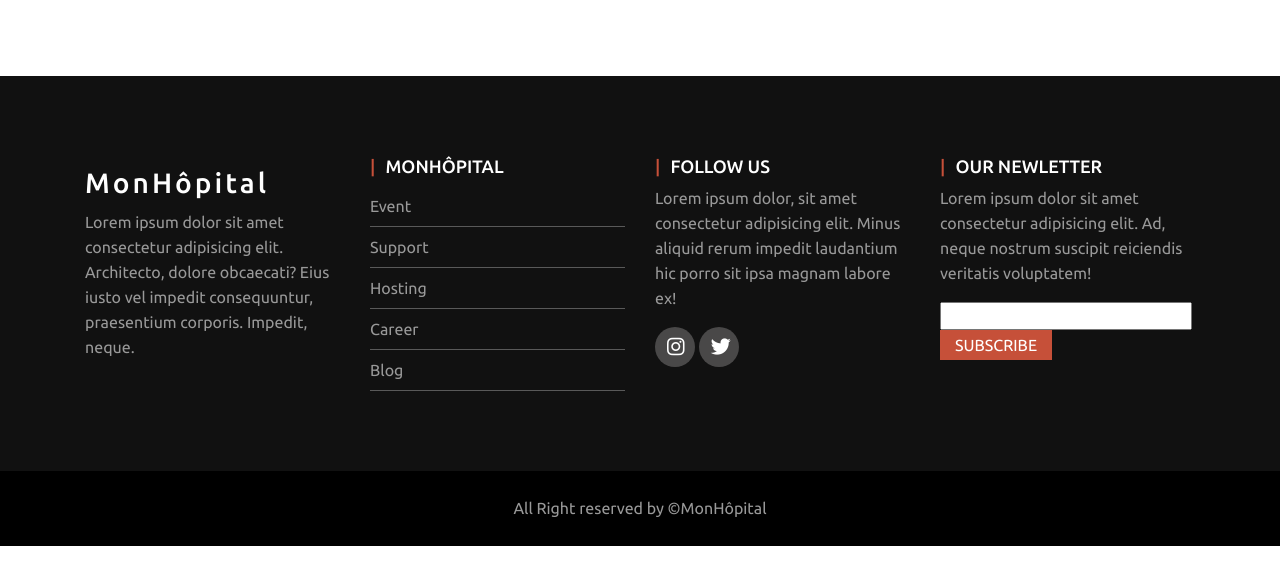
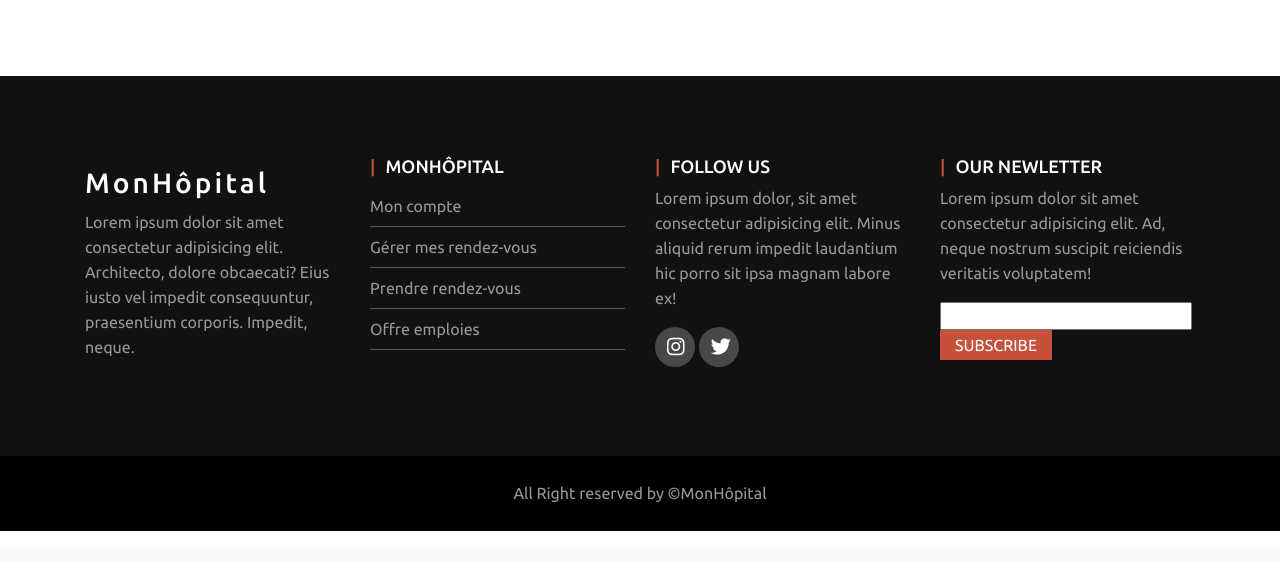
Before and after one commit to Sulli8/HSP_Site_Web, a PHP site: page /HSP_Site_Web/medico/view/index.php in a window 1280 px wide. Shown: the part 1801-2363 px from the top of the page. After the commit the page ends 2332 px from the top, so only its background shows below. Run offline with PHP 8.4, Linux system fonts and the light colour scheme; a user stored in the database is signed in; data comes from the database, SQL or seed files in the repository; some libraries are stand-ins or nearby versions.

Commit message:
+ ajout des include dans index.php

```diff
--- a/medico/include/footer.php
+++ b/medico/include/footer.php
@@ -10,11 +10,17 @@
                 <div class="col-md-3 col-sm-6 col-xs-12 segment-two">
                     <h2>MonHôpital</h2>
                     <ul>
-                        <li><a href="">Event</a></li>
-                        <li><a href="">Support</a></li>
-                        <li><a href="">Hosting</a></li>
-                        <li><a href="">Career</a></li>
-                        <li><a href="">Blog</a></li>
+                      <?php if(isset($_SESSION['email'])){ ?>
+
+                        <li><a href=""  data-toggle="modal" data-target="#exampleModalPARA">Mon compte</a></li>
+                              <li><a href="" data-toggle="modal" data-target="#exampleModalGr">Gérer mes rendez-vous</a></li>
+                              <li><a href="" data-toggle="modal" data-target="#exampleModalPr">Prendre rendez-vous</a></li>
+                              <li><a href="" data-toggle="modal" data-target=".bd-example-modal-lg">Offre emploies</a></li>
+                      <?php } else { ?>
+                        <li><a href="index.php">Accueil</a></li>
+                        <li><a href="#our-services-id">Nos Services</a></li>
+                        <li><a href="" data-toggle="modal" data-target="#exampleModalC">Contact</a></li>
+                      <?php } ?>
                     </ul>
                 </div>
                 <div class="col-md-3 col-sm-6 col-xs-12 segment-three">
--- a/medico/view/index.php
+++ b/medico/view/index.php
@@ -1,7 +1,6 @@
 <!DOCTYPE html>
 <?php
 session_start();
-
     $error = NULL;
     //Get URL Key
     if(isset($_GET['key']) && $_GET['key'] == "w40n6-6a55") { //Wrong Password
@@ -85,7 +84,7 @@ session_start();
         <strong><?php echo $candidature; ?></strong>
     </div>
     <?php include "../include/page.php"; ?>
-    <?php include "../include/footer.php"; ?>
+
     <!-- Modal Connexion -->
     <?php include "../Modal/connexion.php"; ?>
     <!-- Modal Emploies -->
@@ -103,5 +102,6 @@ session_start();
     <?php include "../Modal/gerer_rdv.php"; ?>
     <!-- Modal Paramètres -->
     <?php include "../Modal/parametre.php"; ?>
+      <?php include "../include/footer.php"; ?>
 </body>
 </html>
```
